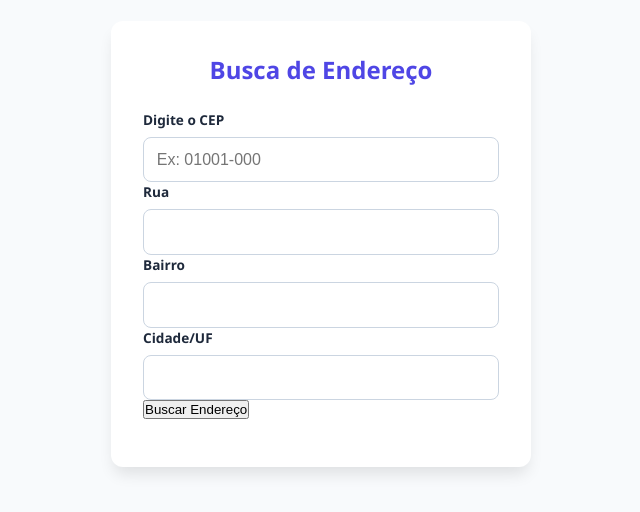
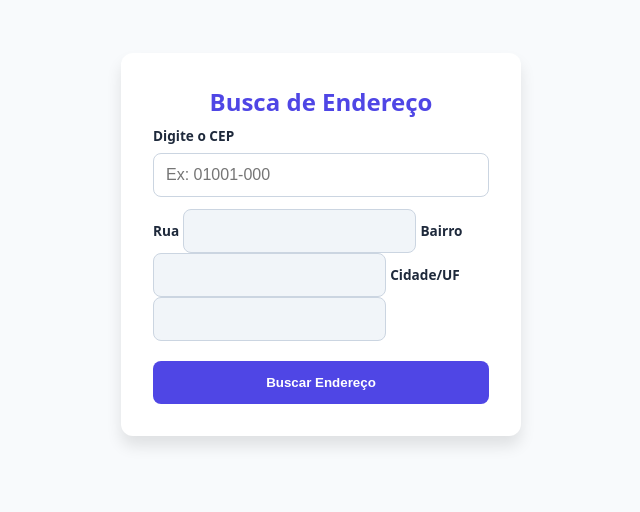
Before and after one commit to Angelo-msDev/app-apiCEP, a plain HTML site: page index.html in a window 1280 px wide. Shown: the part 156-668 px from the top of the page, without its empty margins (319-959 px from the left). Drawn offline with Linux system fonts and the light colour scheme.

Commit message:
Refactor CSS styles for improved structure and clarity

```diff
--- a/style.css
+++ b/style.css
@@ -1,147 +1,104 @@
+/* Definição de variáveis para cores: facilita trocar o tema do site em um só lugar */
 :root {
-    --primary: #4f46e5;
-    --primary-hover: #4338ca;
-    --bg: #f8fafc;
-    --text: #1e293b;
-    --text-light: #64748b;
-    --error: #ef4444;
-    --border: #cbd5e1;
+    --primary: #4f46e5;       /* Azul principal */
+    --primary-hover: #4338ca; /* Azul mais escuro para o efeito de passar o mouse */
+    --bg: #f8fafc;            /* Cinza bem claro para o fundo da página */
+    --text: #1e293b;          /* Azul escuro quase preto para os textos */
+    --border: #cbd5e1;        /* Cor das bordas dos inputs */
+    --error: #ef4444;         /* Vermelho para mensagens de erro */
 }
 
-/* 1. Reset e Estrutura Base */
+/* Reset básico: remove margens e preenchimentos padrão do navegador */
 * {
-    box-sizing: border-box;
+    box-sizing: border-box; /* Garante que padding e bordas não aumentem o tamanho total do elemento */
     margin: 0;
     padding: 0;
 }
 
+/* Estilização do corpo da página */
 body {
-    font-family: 'Segoe UI', system-ui, sans-serif;
-    background-color: var(--bg);
-    color: var(--text);
-    display: flex;
-    justify-content: center;
-    align-items: center;
-    min-height: 100vh;
-    padding: 20px;
+    font-family: system-ui, sans-serif; /* Fonte moderna e padrão do sistema */
+    background: var(--bg);              /* Aplica a cor de fundo definida no :root */
+    color: var(--text);                 /* Aplica a cor do texto */
+    display: grid;                      /* Ativa o modo Grid */
+    place-items: center;                /* Atalho para centralizar o conteúdo vertical e horizontalmente */
+    min-height: 100vh;                  /* Garante que o corpo ocupe toda a altura da tela */
+    padding: 20px;                      /* Evita que o card encoste nas bordas em telas pequenas */
 }
 
-/* 2. Container Principal */
+/* Cartão que envolve o formulário */
 .container {
-    background: white;
-    padding: 2rem;
-    border-radius: 12px;
-    box-shadow: 0 10px 15px -3px rgba(0, 0, 0, 0.1);
-    width: 100%;
-    max-width: 420px;
+    background: white;                  /* Fundo branco para o card */
+    padding: 2rem;                      /* Espaçamento interno generoso */
+    border-radius: 12px;                /* Cantos arredondados */
+    box-shadow: 0 10px 15px rgba(0,0,0,0.1); /* Sombra suave para dar profundidade */
+    width: 100%;                        /* Ocupa toda a largura disponível... */
+    max-width: 400px;                   /* ...até o limite de 400px */
 }
 
-h2 {
-    text-align: center;
-    color: var(--primary);
-    margin-bottom: 1.5rem;
-    font-size: 1.5rem;
+/* Container dos campos: organiza o fluxo vertical */
+.form-content {
+    display: flex;                      /* Ativa o Flexbox */
+    flex-direction: column;             /* Empilha os elementos um em cima do outro */
+    gap: 12px;                          /* Cria um espaço uniforme de 12px entre cada item */
 }
 
-/* 3. Grupos de Formulário */
-.form-group {
-    margin-bottom: 1.2rem;
+/* Título principal */
+h2 {
+    text-align: center;                 /* Centraliza o texto */
+    color: var(--primary);              /* Aplica o azul principal */
+    margin-bottom: 8px;                 /* Espaço extra abaixo do título */
 }
 
+/* Rótulos dos campos */
 label {
-    display: block;
-    margin-bottom: 0.5rem;
-    font-weight: 600;
-    font-size: 0.85rem;
+    font-weight: 600;                   /* Deixa o texto em negrito médio */
+    font-size: 0.85rem;                 /* Diminui um pouco o tamanho da fonte */
+    margin-bottom: -4px;                /* Puxa o input para mais perto do label */
 }
 
-/* 4. Campo de Busca (CEP + Botão) */
-.search-box, button {
-    display: flex;
-    gap: 10px;
-    align-items: stretch; /* Garante que input e botão tenham a mesma altura */
-    margin-bottom: 1rem;
+/* Campos de entrada de texto */
+input {
+    padding: 12px;                      /* Espaço interno para o texto não encostar nas bordas */
+    border: 1px solid var(--border);    /* Borda fina e clara */
+    border-radius: 8px;                 /* Cantos levemente arredondados */
+    font-size: 1rem;                    /* Tamanho de fonte confortável para leitura */
+    outline-color: var(--primary);      /* Cor da borda quando o usuário clica para digitar */
 }
 
-/* 5. Inputs e Botões */
-input {
-    flex: 1;
-    padding: 0.8rem;
-    border: 1px solid var(--border);
-    border-radius: 8px;
-    font-size: 1rem;
-    transition: border-color 0.2s;
-    width: 100%;
+/* Estilo para campos que não podem ser editados (ex: Rua, Bairro) */
+input[readonly] {
+    background: #f1f5f9;                /* Fundo cinza para indicar que está desativado */
+    color: #64748b;                     /* Texto mais claro (cor de "desabilitado") */
+    cursor: not-allowed;                /* Muda o cursor do mouse para um sinal de "proibido" */
 }
 
-input:focus {
-    outline: none;
-    border-color: var(--primary);
+/* Botão de busca */
+button {
+    background: var(--primary);         /* Fundo azul */
+    color: white;                       /* Texto branco */
+    border: none;                       /* Remove a borda padrão */
+    padding: 14px;                      /* Botão alto, fácil de clicar no celular */
+    border-radius: 8px;                 /* Arredondamento igual aos inputs */
+    font-weight: 600;                   /* Texto em negrito */
+    cursor: pointer;                    /* Muda o cursor para a "mãozinha" */
+    transition: 0.2s;                   /* Deixa as mudanças de cor e escala mais suaves */
+    margin-top: 8px;                    /* Dá um destaque maior separando o botão dos campos */
 }
 
-.button {
-    background-color: var(--primary);
-    color: white;
-    border: none;
-    padding: 0 1.5rem; /* O preenchimento lateral define a largura */
-    border-radius: 8px;
-    cursor: pointer;
-    font-weight: 600;
-    font-size: 1rem;
-    transition: background 0.2s, transform 0.1s;
-    display: flex;
-    align-items: center;
-    justify-content: center;
-    white-space: nowrap; /* Impede que o texto "Buscar" quebre linha */
+/* Efeito ao passar o mouse no botão */
+button:hover {
+    background: var(--primary-hover);   /* Escurece o azul */
 }
 
-.button:hover {
-    background-color: var(--primary-hover);
+/* Efeito de clique no botão */
+button:active {
+    transform: scale(0.98);             /* Diminui levemente o tamanho, simulando um clique físico */
 }
 
-.button:active {
-    transform: scale(0.98);
+/* Mensagem de erro ou aviso */
+#mensagem {
+    color: var(--error);                /* Texto vermelho */
+    font-size: 0.85rem;                 /* Fonte menor */
+    text-align: center;                 /* Centraliza o aviso */
 }
-
-/* Estilo para campos que são apenas leitura */
-.readonly {
-    background-color: #f1f5f9;
-    color: var(--text-light);
-    cursor: not-allowed;
-}
-
-/* Mensagens de Erro */
-#mensagem {
-    font-size: 0.85rem;
-    color: var(--error);
-    margin-bottom: 1rem;
-    display: none;
-    text-align: center;
-}
-
-/* --- 6. RESPONSIVIDADE (@media) --- */
-
-/* Celulares (abaixo de 480px) */
-@media (max-width: 480px) {
-    .container {
-        padding: 1.5rem;
-    }
-
-    .search-box {
-        flex-direction: column; /* Em telas muito pequenas, empilha para não apertar */
-    }
-
-    button {
-        padding: 0.8rem; /* No mobile, o botão fica mais alto para toque */
-        width: 100%;
-    }
-}
-
- /*Ajuste para telas curtas (Paisagem/Landscape) */
-@media (max-height: 550px) {
-    body {
-        align-items: flex-start;
-        padding-top: 2rem;
-        padding-bottom: 2rem;
-    }
-}
```
